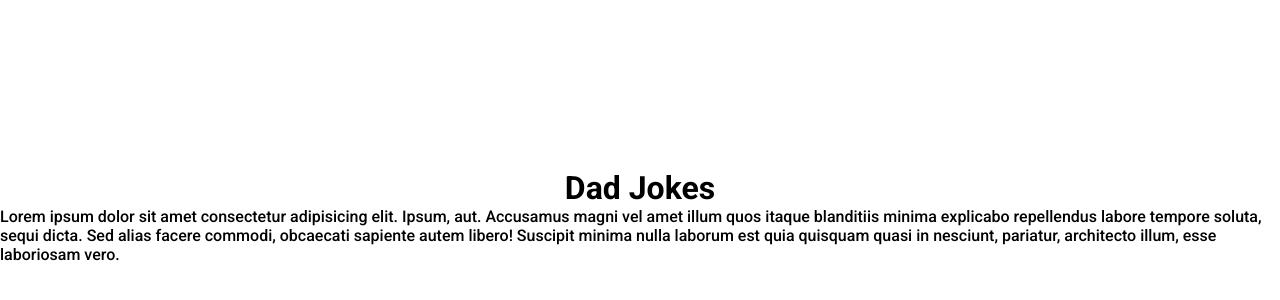
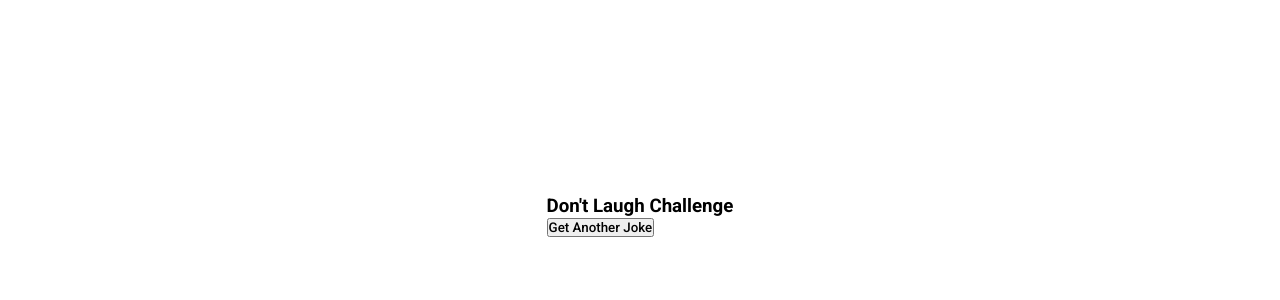
Before and after one commit to papack/dad-jokes, a plain HTML site: page src/index.html in a window 1280 px wide. Shown: the part 184-484 px from the top of the page. Drawn offline with Linux system fonts and the light colour scheme.

Commit message:
add real content

```diff
--- a/src/index.html
+++ b/src/index.html
@@ -7,15 +7,11 @@
     <link rel="stylesheet" href="./style.css" />
   </head>
   <body>
-    <h1>Dad Jokes</h1>
-    <p>
-      Lorem ipsum dolor sit amet consectetur adipisicing elit. Ipsum, aut.
-      Accusamus magni vel amet illum quos itaque blanditiis minima explicabo
-      repellendus labore tempore soluta, sequi dicta. Sed alias facere commodi,
-      obcaecati sapiente autem libero! Suscipit minima nulla laborum est quia
-      quisquam quasi in nesciunt, pariatur, architecto illum, esse laboriosam
-      vero.
-    </p>
+    <div class="container">
+      <h3>Don't Laugh Challenge</h3>
+      <div id="joke" class="joke"></div>
+      <button id="jokeBtn" class="btn">Get Another Joke</button>
+    </div>
     <script src="./script.js"></script>
   </body>
 </html>
```
